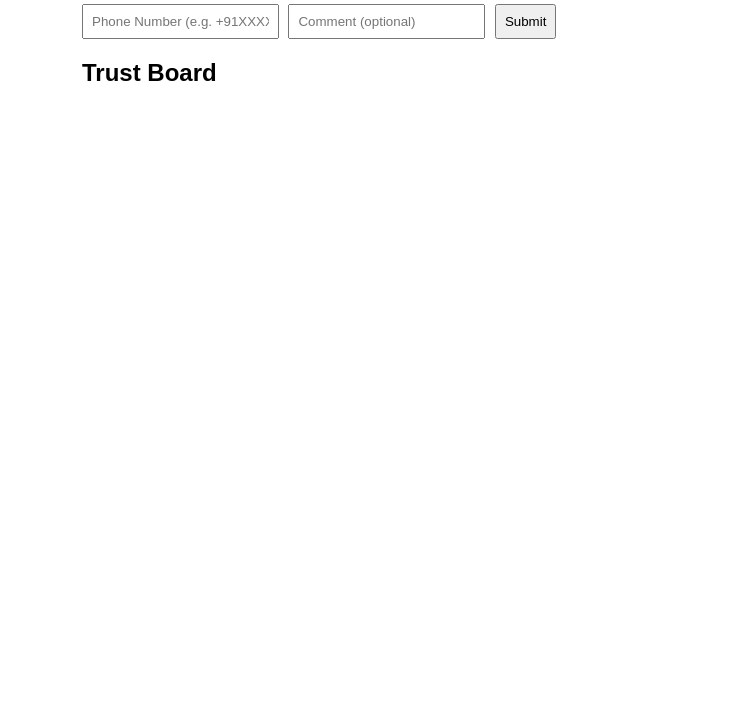
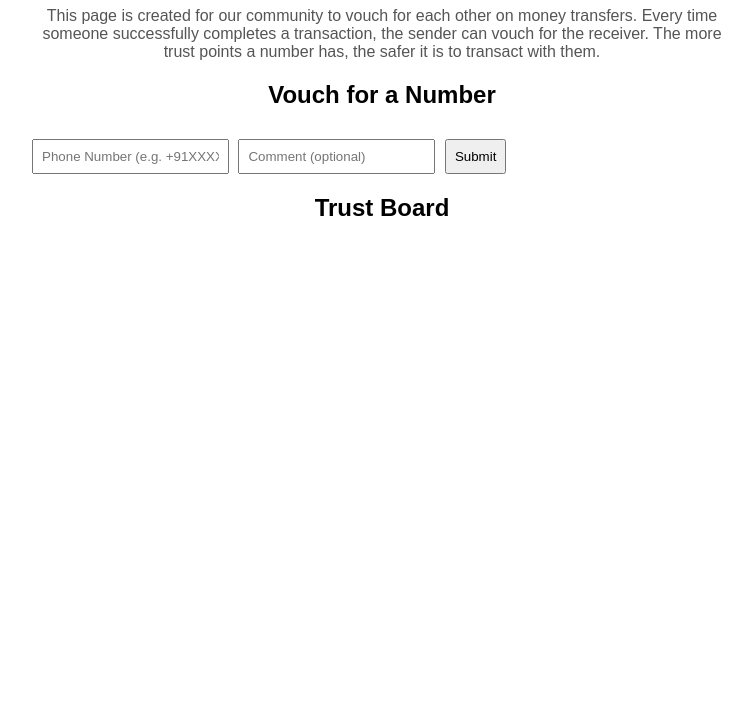
Before and after one commit to katpally123/trust-points-portal, a plain HTML site: page index.html in a window 1280 px wide. Shown: the part 94-800 px from the top of the page, without its empty margins (258-1010 px from the left). Drawn offline with Linux system fonts and the light colour scheme; no server answers.

Commit message:
Update index.html

```diff
--- a/index.html
+++ b/index.html
@@ -6,8 +6,15 @@
     body {
       font-family: Arial, sans-serif;
       padding: 20px;
-      max-width: 600px;
+      max-width: 700px;
       margin: auto;
+    }
+    h1, h2 {
+      text-align: center;
+    }
+    p {
+      text-align: center;
+      color: #555;
     }
     input, button {
       padding: 8px;
@@ -32,6 +39,11 @@
   </style>
 </head>
 <body>
+  <h1>📱 Trust Points Portal</h1>
+  <p>This page is created for our community to vouch for each other on money transfers.
+     Every time someone successfully completes a transaction, the sender can vouch for the receiver.
+     The more trust points a number has, the safer it is to transact with them.</p>
+
   <h2>Vouch for a Number</h2>
   <form id="vouchForm">
     <input placeholder="Phone Number (e.g. +91XXXXXXXXXX)" id="phone" required>
@@ -42,7 +54,6 @@
   <h2>Trust Board</h2>
   <div id="trustBoard"></div>
 
-  <!-- ✅ Firebase SDKs - Using compatibility version for HTML websites -->
   <script src="https://www.gstatic.com/firebasejs/9.6.1/firebase-app-compat.js"></script>
   <script src="https://www.gstatic.com/firebasejs/9.6.1/firebase-database-compat.js"></script>
 
@@ -61,7 +72,6 @@
     const db = firebase.database();
   </script>
 
-  <!-- ✅ Make sure this file exists in your repo and is named exactly "script.js" -->
   <script src="script.js"></script>
 </body>
 </html>
```
